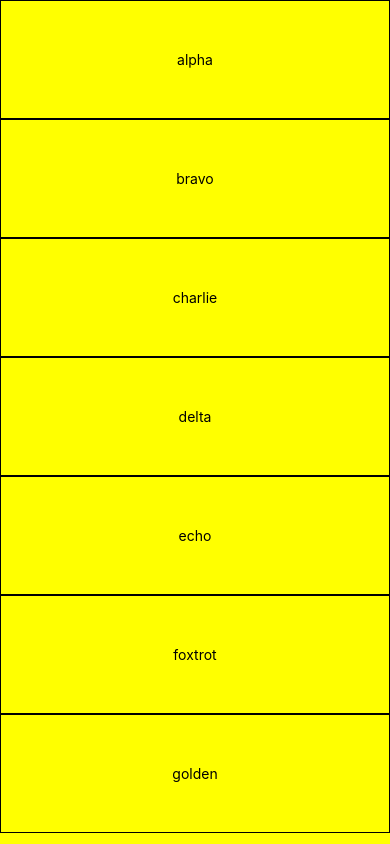
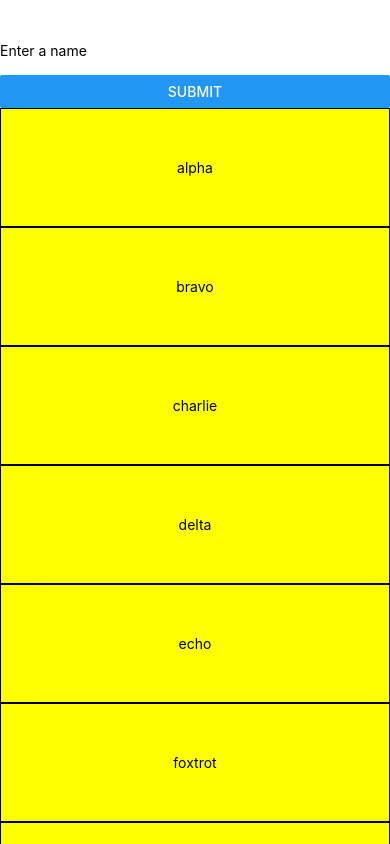
Before and after one commit to sbentley2019/practice-react-native, a React Native app in the folder ReactNativeProject/: screen / in a window 390 px wide. Built offline with nearby package versions, Linux system fonts and the light colour scheme.

Commit message:
Add item input and onPress events

```diff
--- a/ReactNativeProject/App.js
+++ b/ReactNativeProject/App.js
@@ -1,5 +1,14 @@
 import React, { useState } from "react";
-import { StyleSheet, Text, View, ScrollView, FlatList } from "react-native";
+import {
+  StyleSheet,
+  Text,
+  View,
+  TextInput,
+  ScrollView,
+  FlatList,
+  TouchableOpacity,
+  Button
+} from "react-native";
 
 export default function App() {
   const [state, setState] = useState([
@@ -9,23 +18,39 @@ export default function App() {
     { name: "delta", id: 4 },
     { name: "echo", id: 5 },
     { name: "foxtrot", id: 6 },
-    { name: "golden", id: 7 }
+    { name: "golden", id: 7 },
+    { name: "helix", id: 8 }
   ]);
+  let id = state.length;
+  const [newText, setNewText] = useState("");
+
+  const handleButton = function() {
+    setState(prev => prev.concat({ name: newText, id: ++id }));
+    setNewText("");
+  };
+
+  const handleClick = function(id) {
+    setState(prev => prev.filter(x => x.id != id));
+  };
 
   return (
     <View style={styles.container}>
-      {/* <ScrollView>
-        {state.map(item => (
-          <View key={item.key}>
-            <Text style={styles.itemContainer}>{item.name}</Text>
-          </View>
-        ))}
-      </ScrollView> */}
+      <View>
+        <TextInput
+          style={styles.input}
+          placeholder="Enter a name"
+          onChangeText={text => setNewText(text)}
+          value={newText}
+        />
+        <Button title="Submit" onPress={() => handleButton()} />
+      </View>
       <FlatList
         keyExtractor={item => item.id}
         data={state}
         renderItem={({ item }) => (
-          <Text style={styles.itemContainer}>{item.name}</Text>
+          <TouchableOpacity onPress={() => handleClick(item.id)}>
+            <Text style={styles.itemContainer}>{item.name}</Text>
+          </TouchableOpacity>
         )}
       />
     </View>
@@ -35,17 +60,20 @@ export default function App() {
 const styles = StyleSheet.create({
   container: {
     flex: 1,
-    backgroundColor: "yellow",
-
     justifyContent: "center"
   },
   yellow: {
     fontSize: 40
   },
   itemContainer: {
+    backgroundColor: "yellow",
     paddingVertical: 50,
     textAlign: "center",
     borderWidth: 1,
     borderColor: "black"
+  },
+  input: {
+    height: 50,
+    marginTop: 25
   }
 });
```
